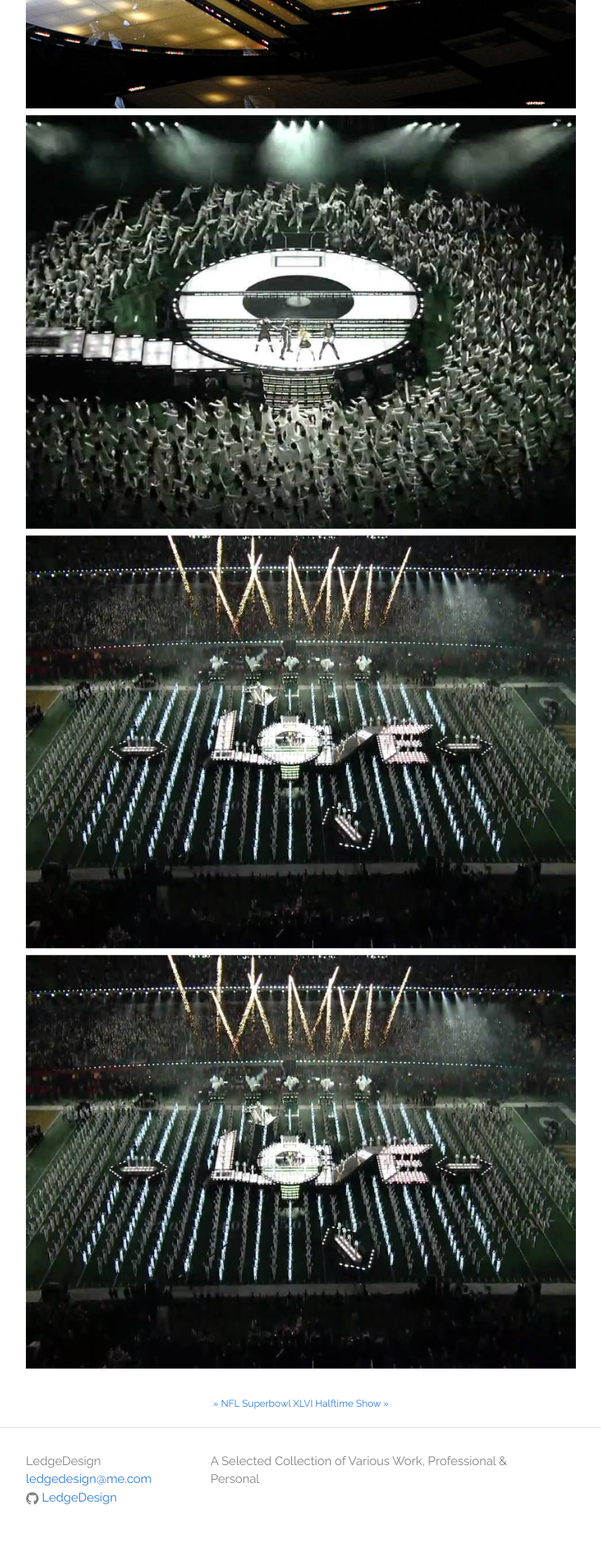
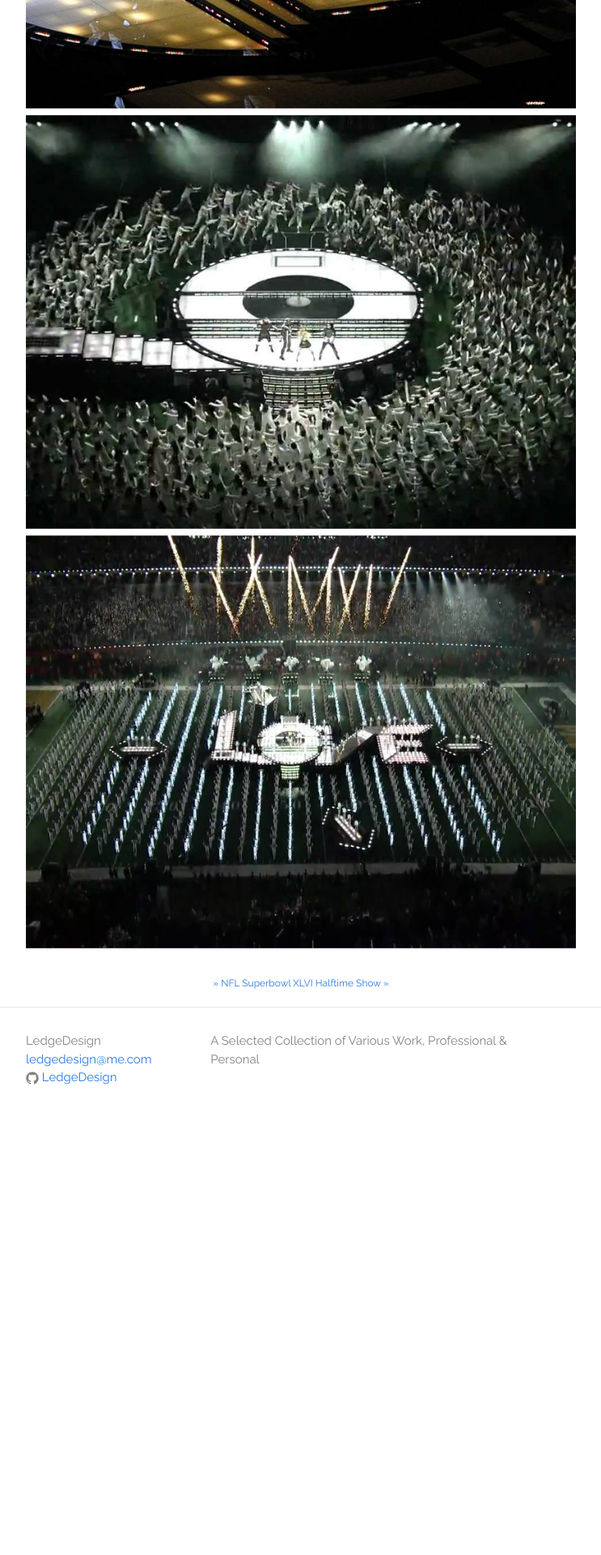
Before and after one commit to LedgeDesign/Home, a Jekyll site: the page built from _liveevents/superbowl-xlv-halftime.md, in a window 1280 px wide. Shown: the part 2537-4457 px from the top of the page at 81% size, without its empty margins (268-1011 px from the left). Built offline with Jekyll 4.4.1, drawn with Linux system fonts in a browser that asks for light colours; nearby versions of some CDN libraries; after the commit the page ends 3939 px from its top, so only the background shows below that.

Commit message:
Saved .md

```diff
--- a/_liveevents/superbowl-xlv-halftime.md
+++ b/_liveevents/superbowl-xlv-halftime.md
@@ -14,4 +14,3 @@ Responsible for engineering, designing and drafting Black Eyed Peas' halftime sh
 ![Image](BEPNFL4.png)
 ![Image](BEPNFL5.png)
 ![Image](BEPNFL6.png)
-![Image](BEPNFL6.png)
```
